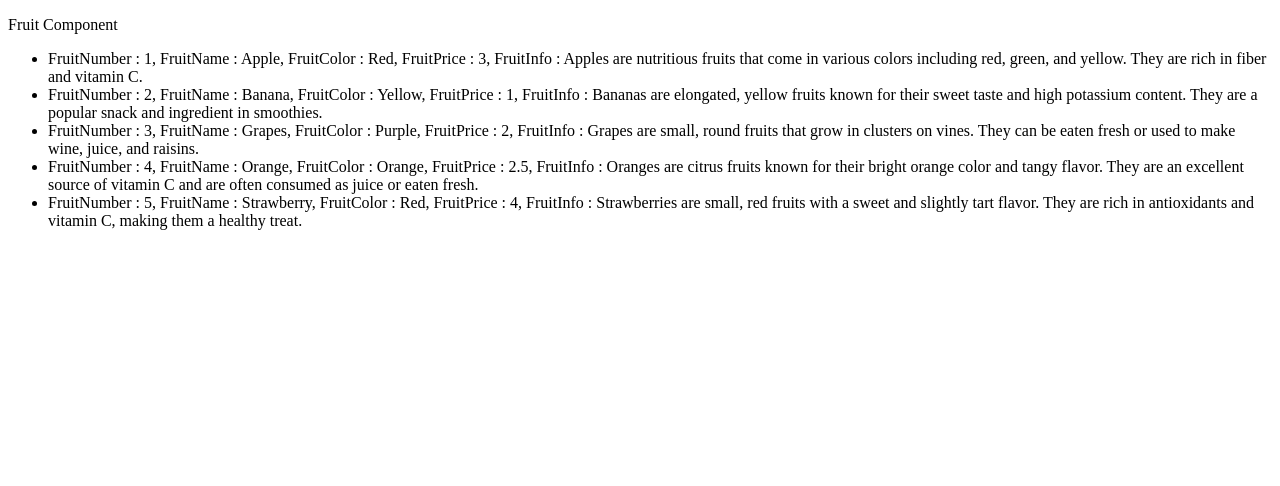
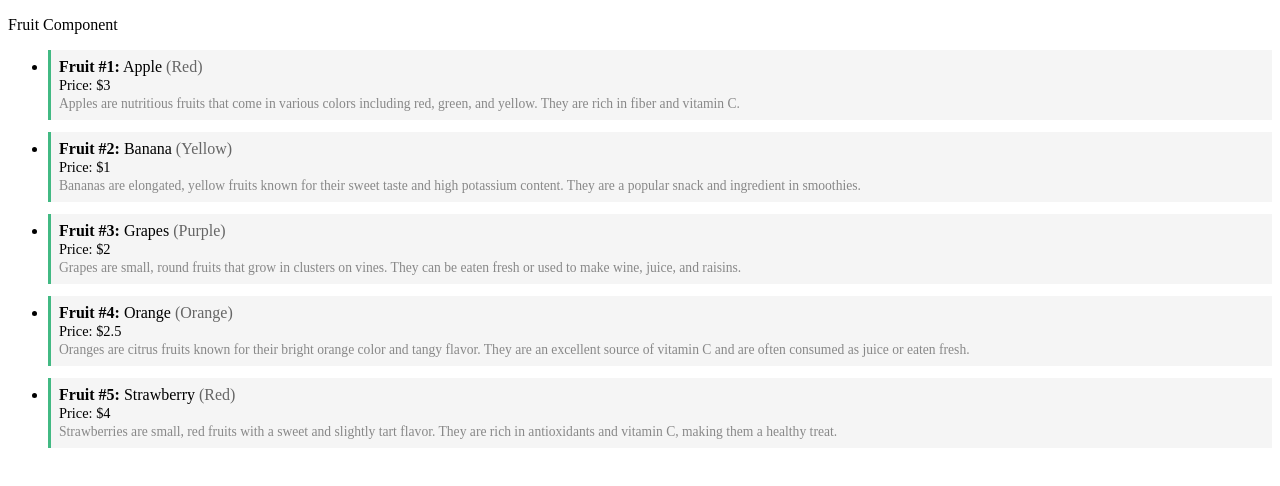
Before and after one commit to AzizjonShamsiyev/hello-vite, a Vue app: page / in a window 1280 px wide. Shown: the top 486 px of the page. Built offline with nearby package versions, Linux system fonts and the light colour scheme.

Commit message:
Add fruit component - display reactive list of fruits with details using v-for

```diff
--- a/src/components/fruit.vue
+++ b/src/components/fruit.vue
@@ -2,12 +2,13 @@
     <div>
         <p>Fruit Component</p>
         <ul>
-            <li v-for="item in list" :key="item.id">
-                FruitNumber : {{ item.id }},
-                FruitName : {{ item.name }},
-                FruitColor : {{ item.color }},
-                FruitPrice : {{ item.price }},
-                FruitInfo : {{ item.info}}
+            <li v-for="item in list" :key="item.id" style="margin-bottom: 12px; padding: 8px; border-left: 3px solid #42b983; background-color: #f5f5f5;">
+                <strong>Fruit #{{ item.id }}:</strong> {{ item.name }}
+                <span style="color: #666;">({{ item.color }})</span>
+                <br>
+                <span style="font-size: 0.9em;">Price: ${{ item.price }}</span>
+                <br>
+                <span style="font-size: 0.85em; color: #888;">{{ item.info }}</span>
             </li>
         </ul>
     </div>
```
